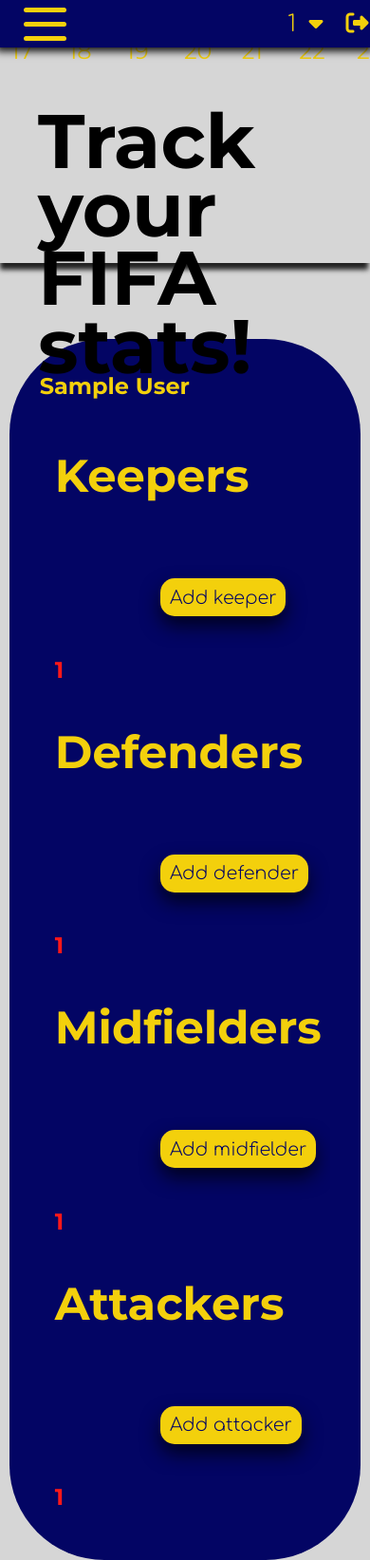
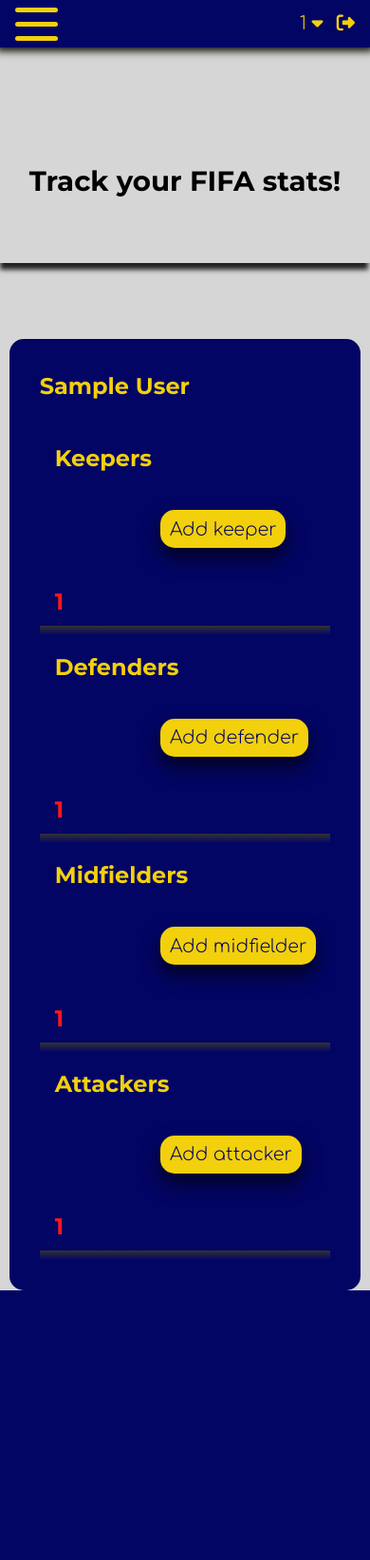
Before and after one commit to Symick/myFifaCareer, a PHP site: page /statstracker.php in a window 390 px wide. Shown: the whole page at 95% size. After the commit the page ends 1359 px from the top, so only its background shows below. Run offline with PHP 8.4, Linux system fonts and the light colour scheme; the visitor is signed in with stand-in values (Sample User, id 1); data that the repository does not hold is empty; some libraries are stand-ins or nearby versions.

Commit message:
statstracker-responsive

```diff
--- a/statstracker.php
+++ b/statstracker.php
@@ -57,9 +57,9 @@
             <span class="hamburger-menu--icon"></span>
           </div>
       </div>
-      <div class="logo">
+      <div class="logo" data-always-visible="false">
         <a href="#top-window">
-            <img src="img/logo.png" alt="Logo MyFIFAcareer" data-always-visible="false"/>
+            <img src="img/logo.png" alt="Logo MyFIFAcareer"/>
         </a>
       </div>
       <nav class="nav-menu" data-nav-page="statstracker">
@@ -201,7 +201,7 @@
             <?php
                 if(!isset($currentFifaVersion) || !isset($currentTeamName)) {
                     echo "<section class=\"no-player-add\">
-                            <h2 class=\"title alt-title\"> choose a fifaversion and team</h2>
+                            <h2 class=\"title alt-title\"> choose a fifa version and team</h2>
                             </section>
                     ";
                 }
--- a/styles/style.css
+++ b/styles/style.css
@@ -158,6 +161,7 @@
 	z-index: 999;
 	box-shadow: 0 0 0.5em 0.25em #111;
 	transition: background-color 200ms ease-in;
+	padding-inline: 1em;
 }
 
 /*
@@ -314,7 +317,6 @@
 	height: 50px;
 	display: flex;
 	align-items: center;
-	margin-left: 1.5em;
 	cursor: pointer;
 }
 .hamburger-menu--icon {
@@ -755,11 +757,10 @@
     -------------------*/
 .fifa-bar {
 	width: 100%;
-	height: 2.25rem;
 	background: #640305;
 	position: fixed;
 	z-index: 500;
-	top: 0;
+	top: -100px;
 	transition: all 300ms ease-out;
 }
 .fifa-bar.show {
@@ -771,8 +772,9 @@
 }
 
 .fifa-version-form {
-	display: flex;
-	justify-content: space-around;
+	display: grid;
+	grid-auto-flow: column;
+	justify-content: space-evenly;
 	align-items: center;
 	color: var(--secondary-color);
 	font-size: 1.5rem;
@@ -911,10 +913,9 @@
 	width: 100%;
 }
 .tacker-title {
-	font-size: 5rem;
-	height: 5rem;
-	line-height: 0.9;
-	margin-left: 0.5em;
+	font-size: clamp(1.75rem, 7.5vw, 5rem);
+	margin-inline: auto;
+	margin-bottom: 0.1em;
 }
 .fifa-title {
 	font-size: 1rem;
@@ -939,7 +934,7 @@
 .main-player-display,
 .no-player-add {
 	background-color: var(--primary-color);
-	border-radius: 100px;
+	border-radius: 15px;
 	padding: 2em;
 	color: var(--secondary-color);
 }
@@ -947,26 +942,17 @@
 	display: none;
 }
 .player-display {
-	max-height: 100vh;
-	overflow-y: scroll;
 	overflow-x: hidden;
 	width: 100%;
 	padding: 1em;
-	scrollbar-width: thin;
-	scrollbar-color: #64030586 transparent;
-	position: relative;
+	border-bottom: 0.1px solid;
+	border-image: linear-gradient(#333 50%, transparent);
+	border-image-width: 0 0 10px 0;
+	border-image-slice: 49%;
 }
-.player-display::-webkit-scrollbar-track,
-.player-display::-webkit-scrollbar {
-	background-color: transparent;
-}
-.player-display::-webkit-scrollbar-thumb {
-	background-color: #64030586;
 
-	border-radius: 10vw;
-}
 .position-group {
-	font-size: 3rem;
+	font-size: clamp(1.5rem, 4vw, 2.5rem);
 	margin-bottom: 1.5em;
 }
 .add-player-btn {
@@ -1177,18 +1163,30 @@
 	============================
 */
 @media screen and (max-width: 1200px) {
+	.nav-link-text {
+		margin-right: 0;
+	}
+	.nav-menu[data-nav-page="statstracker"] ul {
+		gap: 0.75em;
+	}
 	.sidebar:not(.show):not(.show-immediately) + main {
 		animation: unset;
 	}
 	.sidebar.show + main {
 		animation: unset;
 	}
+	.create-form {
+		grid-template-areas:
+			"position name ."
+			"position-input name-input ."
+			"games goals assists"
+			"games-input goals-input assists-input"
+			"button button .";
+	}
 }
-@media (max-width: 1000px) {
+
+@media (max-width: 1024px) {
 	/* styling nav */
-	.header {
-		justify-content: space-around;
-	}
 	.left:not([data-always-visible="true"]) {
 		display: none;
 	}
@@ -1280,6 +1274,9 @@
 	}
 
 	/* welcome section styling */
+	.nav-menu[data-nav-page="statstracker"] {
+		width: calc(100vw - 1rem - 50px);
+	}
 	.welcome-right {
 		display: none;
 	}
@@ -1333,8 +1330,40 @@
 	[data-always-visible="false"] {
 		display: none;
 	}
+	/* fifabar */
+	.fifa-version-form {
+		grid-auto-flow: row;
+	}
+	.fifa-bar {
+		width: fit-content;
+		right: 4.25rem;
+		top: -250px;
+	}
+	.create-form {
+		grid-template-areas:
+			"position name "
+			"position-input name-input "
+			"games goals"
+			"games-input goals-input"
+			"assists ."
+			"assists-input button";
+	}
+	.manage-players-form {
+		grid-template-areas:
+			"name"
+			"position"
+			"games"
+			"goals"
+			"assists"
+			"update"
+			"delete";
+	}
 }
-@media screen and (max-width: 500px) {
+
+@media screen and (max-width: 550px) {
+	.nav-menu[data-nav-page="statstracker"] {
+		font-size: 1.2rem;
+	}
 	.grid-container {
 		grid-template-columns: 1fr;
 	}
@@ -1344,6 +1373,36 @@
 	/* sign up */
 	.home-link-text {
 		display: none;
+	}
+	/* statstracker */
+	.fifa-bar {
+		right: 2.5rem;
+	}
+	.create-form {
+		grid-template-areas:
+			"position"
+			"position-input"
+			"name"
+			"name-input"
+			"games"
+			"games-input"
+			"goals"
+			"goals-input"
+			"assists"
+			"assists-input"
+			"button";
+	}
+	.create-form.keeper-form {
+		grid-template-areas:
+			"position"
+			"position-input"
+			"games"
+			"games-input"
+			"button";
+	}
+
+	.position-title::before {
+		display: block;
 	}
 }
 
```
Also changed, not shown: other parts of styles/style.css (+10 -18 lines).
